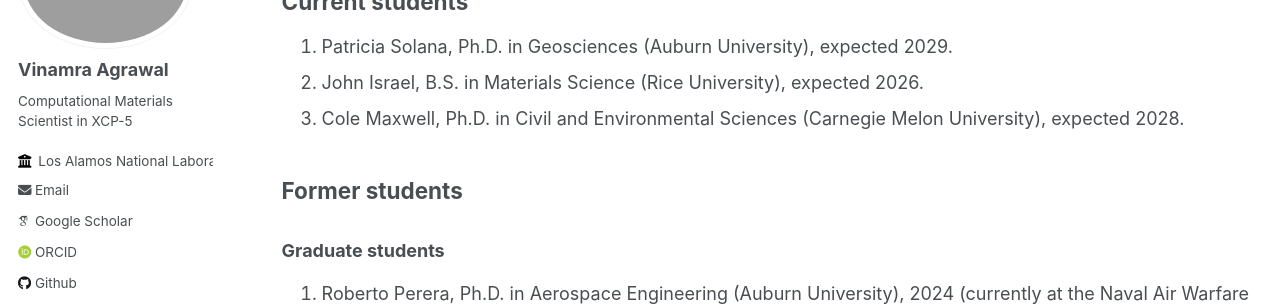
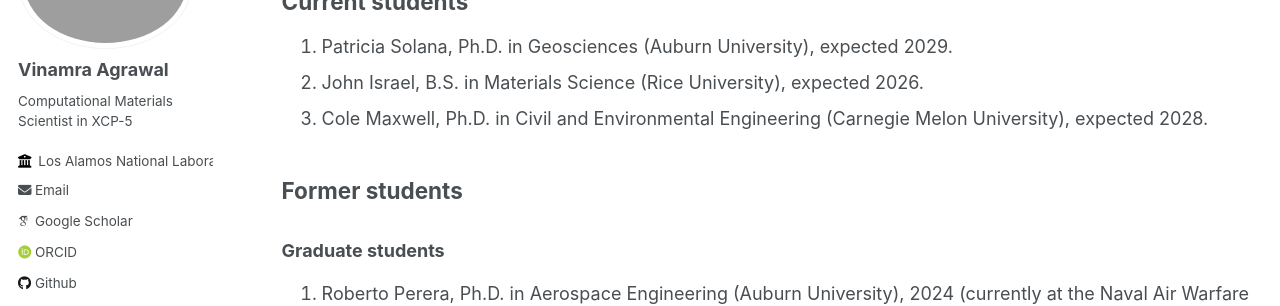
Before and after one commit to vinagr/vinagr.github.io, a Jekyll site: the page built from _pages/teaching.html, in a window 1280 px wide and 900 px high. Shown: the part 191-497 px from the top of the window. Built offline with Jekyll 4.4.1, drawn with Linux system fonts in a browser that asks for light colours; some web fonts are replaced.

```diff
--- a/_pages/teaching.html
+++ b/_pages/teaching.html
@@ -9,7 +9,7 @@ author_profile: true
 <ol>
   <li>Patricia Solana, Ph.D. in Geosciences (Auburn University), expected 2029.</li>
   <li>John Israel, B.S. in Materials Science (Rice University), expected 2026.</li>
-  <li>Cole Maxwell, Ph.D. in Civil and Environmental Sciences (Carnegie Melon University), expected 2028.</li>
+  <li>Cole Maxwell, Ph.D. in Civil and Environmental Engineering (Carnegie Melon University), expected 2028.</li>
 </ol>
 
 <h2>Former students</h2>
```
